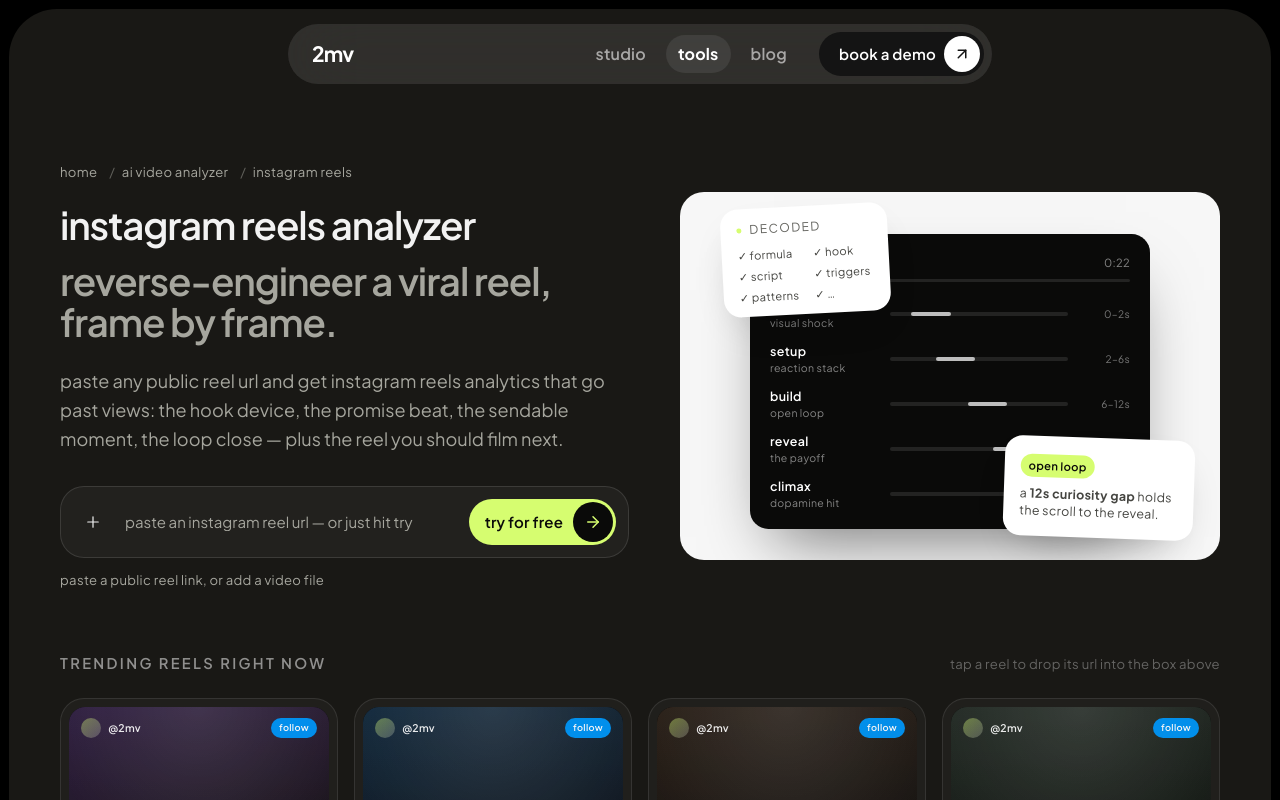
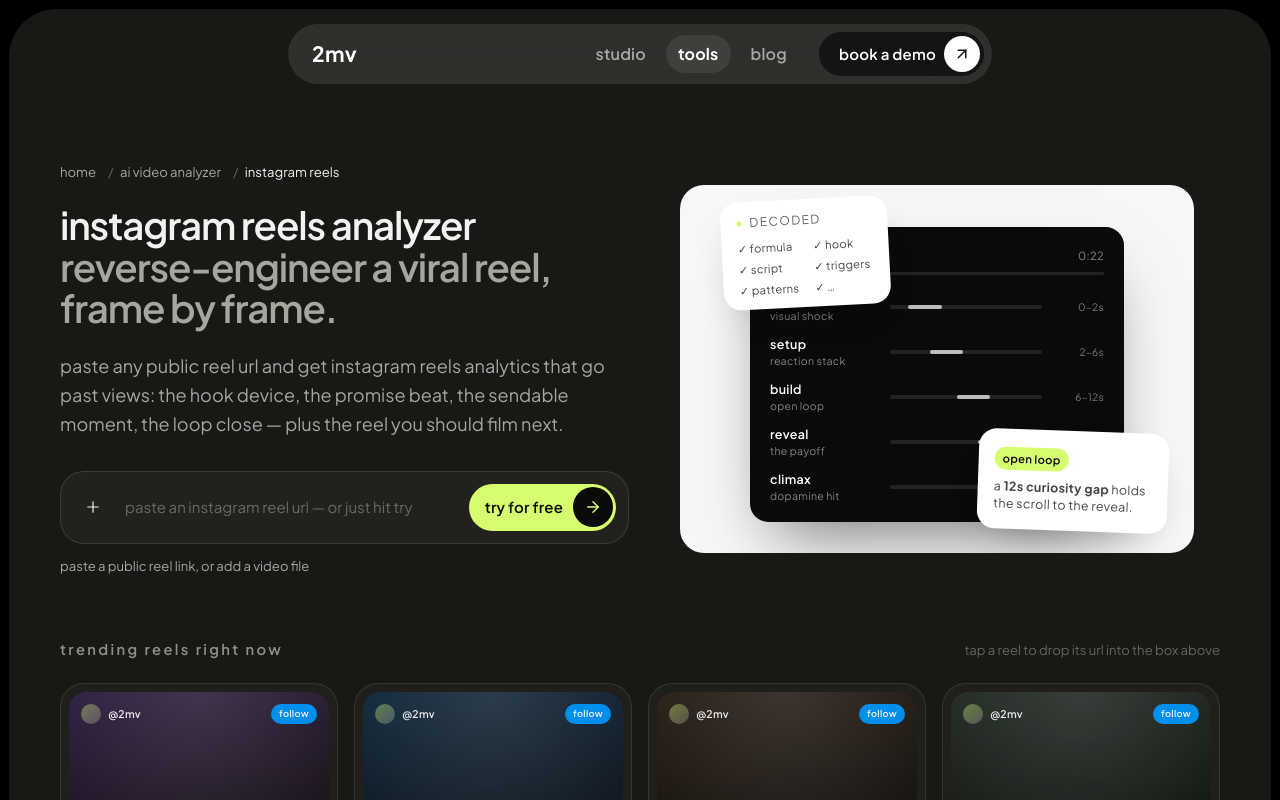
Before and after one commit to beichen126/2mv-reels-recreation, a React (Vite) app: page / in a window 1280 px wide. Shown: the top 800 px of the page. Built offline with nearby package versions, Linux system fonts and the light colour scheme.

Commit message:
fix: match hero/nav spacing, placeholder color, card wrap, misc typography

```diff
--- a/src/styles/components.css
+++ b/src/styles/components.css
@@ -101,7 +101,7 @@
   width: 58px;
   font-size: 1.32rem;
   font-weight: 700;
-  letter-spacing: -0.04em;
+  letter-spacing: var(--tracking-adjust);
   line-height: 1;
   display: block;
 }
--- a/src/styles/sections.css
+++ b/src/styles/sections.css
@@ -21,6 +21,7 @@
 }
 
 .az-crumbs {
+  letter-spacing: normal;
   color: var(--on-dark-muted);
   flex-wrap: wrap;
   align-items: center;
@@ -31,6 +32,9 @@
 .az-crumb .sep {
   margin: 0 0.25rem;
   opacity: 0.5;
+}
+.az-crumb [aria-current] {
+  color: var(--on-dark);
 }
 .az-crumb a:hover {
   color: var(--on-dark);
@@ -47,7 +51,7 @@
 .az-hero-sub {
   color: var(--on-dark-muted);
   display: block;
-  margin-top: 0.9rem;
+  margin-top: 0;
 }
 .az-hero-lead {
   max-width: 54ch;
@@ -108,9 +112,10 @@
   font-size: 0.94rem;
 }
 .az-chat-input::placeholder {
-  color: var(--on-dark-muted);
+  color: rgba(242, 242, 242, 0.35);
 }
 .az-chat-hint {
+  letter-spacing: normal;
   color: var(--on-dark-muted);
   margin-top: 0.75rem;
   font-size: 0.82rem;
@@ -119,6 +124,7 @@
 /* Analyzer preview (.azp) */
 .azp {
   border-radius: var(--radius-card-md);
+  max-width: 514px;
   width: 100%;
   height: 368px;
   color: var(--ink);
@@ -276,7 +282,7 @@
   color: var(--on-dark);
 }
 .az-intro {
-  max-width: 58ch;
+  max-width: 56ch;
   color: var(--grey-400);
   margin-top: 1.2rem;
   font-size: clamp(1.02rem, 1.4vw, 1.12rem);
@@ -707,7 +713,7 @@
   width: 4rem;
   font-size: 1.6rem;
   font-weight: 700;
-  letter-spacing: -0.04em;
+  letter-spacing: var(--tracking-adjust);
   line-height: 1;
   display: block;
 }
@@ -815,6 +821,7 @@
 }
 .foot-copy {
   letter-spacing: calc(0.06em + var(--tracking-adjust));
+  text-transform: lowercase;
   color: var(--on-dark-muted);
   font-size: 0.75rem;
 }
@@ -831,13 +838,15 @@
 }
 .az-trend-title {
   letter-spacing: calc(0.14em + var(--tracking-adjust));
-  text-transform: uppercase;
+  text-transform: lowercase;
   color: #f2f2f28c;
   font-size: 0.92rem;
   font-weight: 600;
   line-height: 1.1;
 }
 .az-trend-hint {
+  text-transform: lowercase;
+  letter-spacing: normal;
   color: #f2f2f259;
   font-size: 0.82rem;
 }
```
